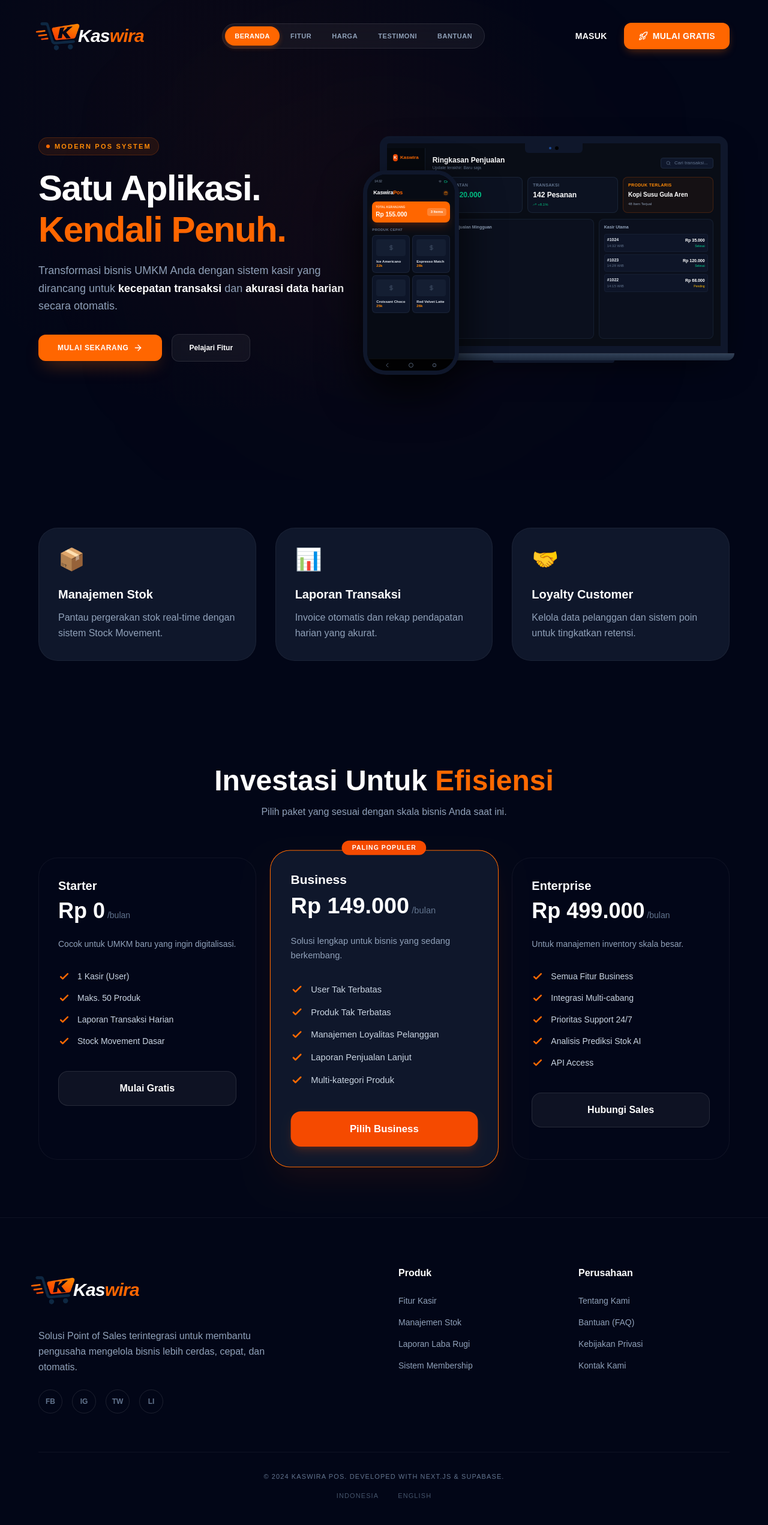
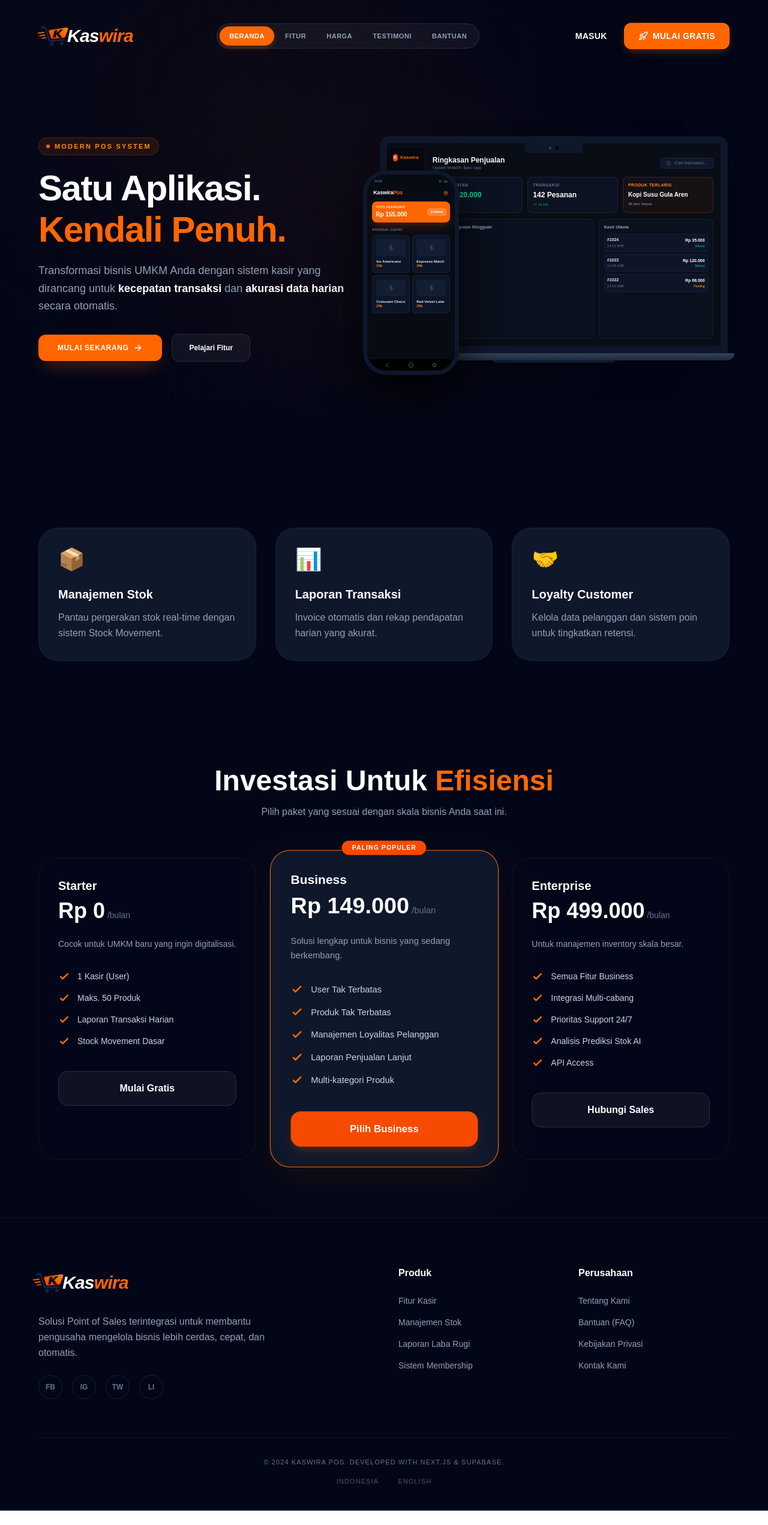
Before and after one commit to muhamadikhsandev/kaswira, a Next.js app: page / in a window 1280 px wide. Shown: the whole page at 60% size. After the commit the page ends 2519 px from the top, so only its background shows below. Built offline with nearby package versions, Linux system fonts and the light colour scheme.

Commit message:
ukuran logo 2

```diff
--- a/src/components/landing/Footer.tsx
+++ b/src/components/landing/Footer.tsx
@@ -6,7 +6,7 @@
       <div className="max-w-6xl mx-auto">
         <div className="grid grid-cols-1 md:grid-cols-4 gap-12 mb-16">
           <div className="col-span-1 md:col-span-2">
-            <Logo className="mb-6 -ml-3 md:-ml-4" />
+            <Logo className="mb-6 -ml-2 md:-ml-3" />
             <p className="text-slate-400 max-w-sm leading-relaxed mb-6">
               Solusi Point of Sales terintegrasi untuk membantu pengusaha mengelola bisnis lebih cerdas, cepat, dan otomatis.
             </p>
--- a/src/components/landing/Logo.tsx
+++ b/src/components/landing/Logo.tsx
@@ -7,7 +7,7 @@
 export default function Logo({ className = '' }: LogoProps) {
   return (
     <div className={`flex items-center group cursor-pointer relative ${className}`}>
-      <div className="relative w-16 h-16 md:w-20 md:h-20 flex items-center justify-center transition-transform duration-300 group-hover:scale-105">
+      <div className="relative w-12 h-12 md:w-14 md:h-14 flex items-center justify-center transition-transform duration-300 group-hover:scale-105">
         <Image
           src="/logo-icon.png"
           alt="Kaswira POS Logo"
@@ -16,7 +16,7 @@
           priority
         />
       </div>
-      <span className="text-2xl md:text-3xl font-extrabold tracking-tight text-white italic leading-none -ml-1 md:-ml-1.5">
+      <span className="text-2xl md:text-3xl font-extrabold tracking-tight text-white italic leading-none -ml-0.5 md:-ml-1">
         Kas<span className="text-[#FF6600]">wira</span>
       </span>
     </div>
--- a/src/components/landing/Navbar.tsx
+++ b/src/components/landing/Navbar.tsx
@@ -59,8 +59,8 @@
             {/* 1. LOGO SECTION - Aligned with Hero container's left edge in both states */}
             <Logo className={`z-10 transition-all duration-300 ${
               isScrolled
-                ? '-ml-3 md:-ml-5'
-                : '-ml-1 md:-ml-2'
+                ? '-ml-1.5 md:-ml-3'
+                : '-ml-0.5 md:-ml-1'
             }`} />
 
             {/* 2. DESKTOP MENU - Proportional sizing */}
```
